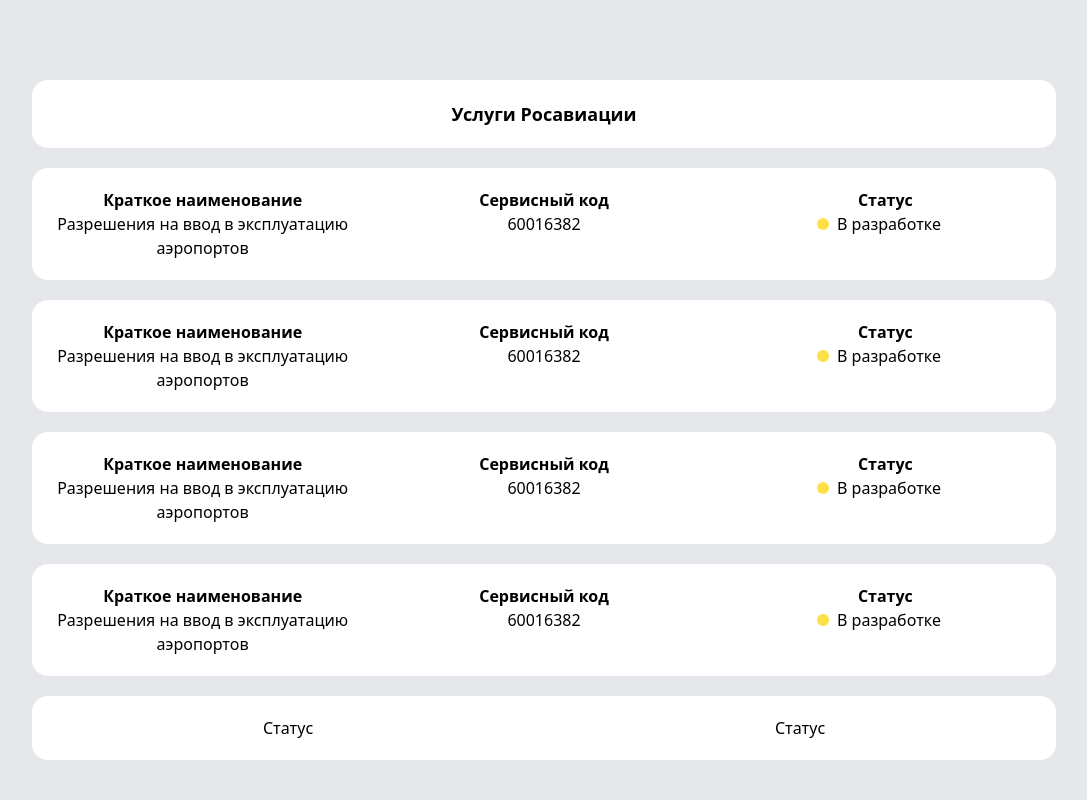
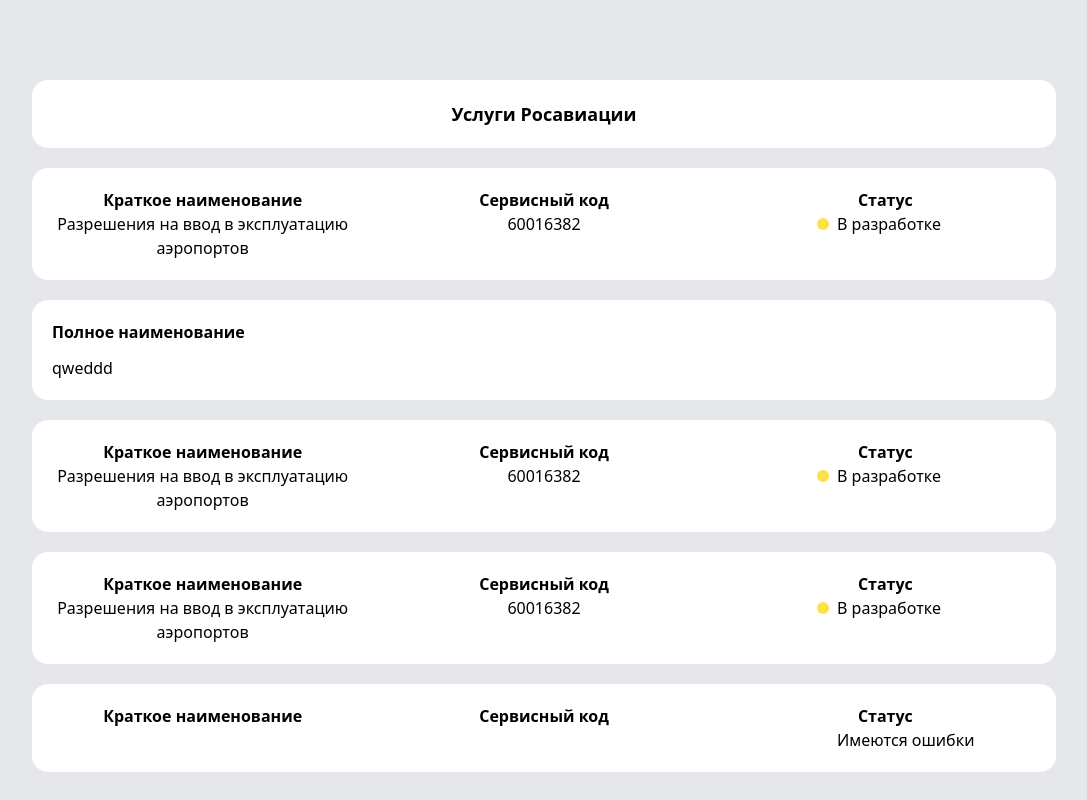
Before and after one commit to WebKit372/pet, a Vue app: page /service/60016382 in a window 1280 px wide. Shown: the whole page, without its empty margins (96-1183 px from the left). Built offline with nearby package versions, Linux system fonts and the light colour scheme.

Commit message:
Изучение VUE(балуюсь с роутами)

```diff
--- a/src/components/ComponentInfo.vue
+++ b/src/components/ComponentInfo.vue
@@ -3,12 +3,12 @@
     type: "ShortInfo"| "FullName"| "Version" | "Changes" | "RKD" | "Curator",
     values: object,
 }
-defineProps<{
+const props = defineProps<{
     component: Component
 }>()
 </script>
 <template>
-  <div class="bg-white text-center rounded-2xl py-5 max-w-5xl w-full mt-5">
+  <div class="bg-white rounded-2xl py-5 max-w-5xl w-full mt-5" :class="`${component.type === 'FullName'? '' : 'text-center'}`">
         <div v-if="component.type === 'ShortInfo'" class="flex flex-col">
             <div class="flex flex-row content-between">
                 <h3 class="w-full font-semibold">Краткое наименование</h3>
@@ -46,9 +46,9 @@
               </div>
             </div>
         </div>
-        <div v-else class="flex flex-row content-between">
-            <h3 class="w-full">Статус</h3>
-            <h3 class="w-full">Статус</h3>
+        <div v-else-if="component.type === 'FullName'" class="flex flex-col pl-5">
+            <h3 class="font-semibold w-full mb-3">Полное наименование</h3>
+            <p>qweddd</p>
         </div>
     </div>
 </template>
--- a/src/components/ServiceFullInfo.vue
+++ b/src/components/ServiceFullInfo.vue
@@ -3,20 +3,28 @@
 import ComponentInfo from './ComponentInfo.vue';
 import Service from '../utils/Services';
 const route = useRoute();
-const serviceCode: number = route.params.code * 1;
+const serviceCode: number = +route.params.code;
 const usluga = Service.find( (e) => e.serviceCode === serviceCode)
-const shortInfo = {
+interface Component {
+    type: "ShortInfo"| "FullName"| "Version" | "Changes" | "RKD" | "Curator",
+    values: object,
+}
+const shortInfo: Component = {
     type: "ShortInfo",
-    values: {"first":usluga.shortName,"second": usluga.serviceCode,"third": usluga.statusCode}
+    values: {"first": usluga!.shortName,"second": usluga!.serviceCode,"third": usluga!.statusCode}
 }
-const pop = {
-    type: "qweqwe",
-    values: [{"k":"qwe"}]
+const FullName: Component = {
+    type: "FullName",
+    values: {"fullName": 'qwoijqwoifjqwoifjqwoifjqiwo'}
+}
+const pop: Component = {
+    type: "ShortInfo",
+    values: {"k":"qwe"}
 }
 </script>
 <template>
         <ComponentInfo :component="shortInfo"/>
-        <ComponentInfo :component="shortInfo"/>
+        <ComponentInfo :component="FullName"/>
         <ComponentInfo :component="shortInfo"/>
         <ComponentInfo :component="shortInfo"/>
         <ComponentInfo :component="pop"/>
--- a/src/components/ServiceList/ServiceList.vue
+++ b/src/components/ServiceList/ServiceList.vue
@@ -17,7 +17,7 @@
         <Service :srv="srv"/>
         </li>
         <li  v-for="(item) in uslugi" class="border-solid border-slate-300 border-b py-4 ease-in-out duration-300  hover:bg-gray-300 last-of-type:rounded-b-2xl cursor-pointer">
-            <RouterLink :to="{name: 'service', params: {code : item.serviceCode } }">
+            <RouterLink :to="`/service/${item.serviceCode}`">
                 <Service :srv="item"/>
             </RouterLink>
         </li>
--- a/src/router.js
+++ b/src/router.js
@@ -9,7 +9,6 @@
         name: 'service',
         path: '/service/:code',
         component: ServiceFullInfo,
-        props: true
     }
 ]
 const router = createRouter({
```
